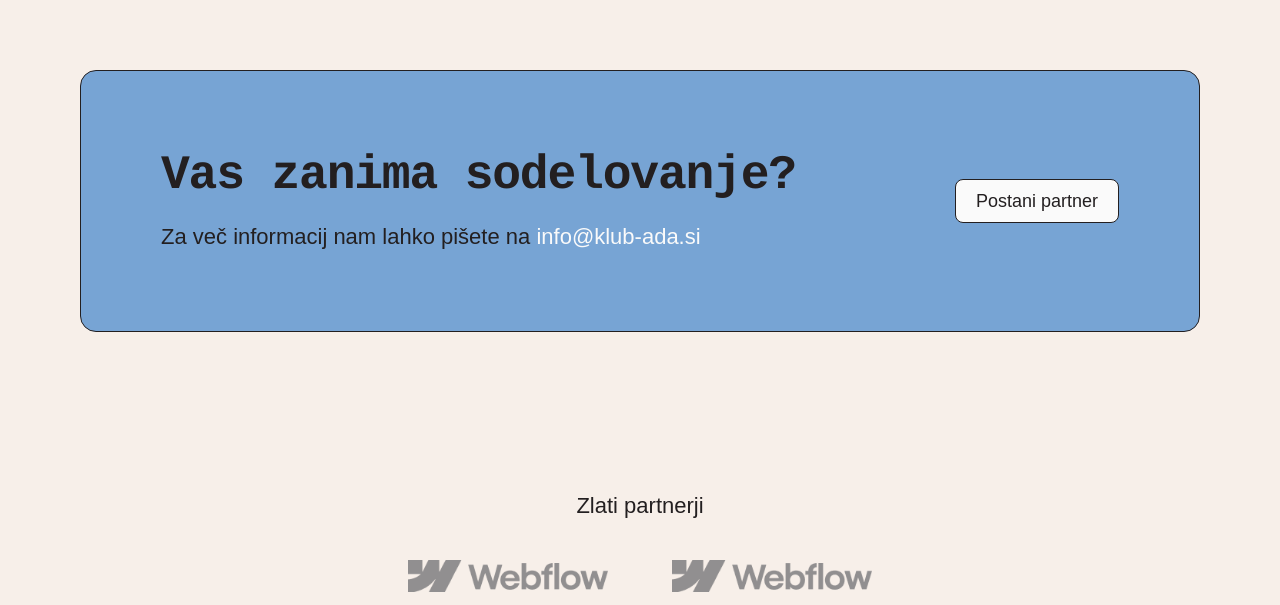
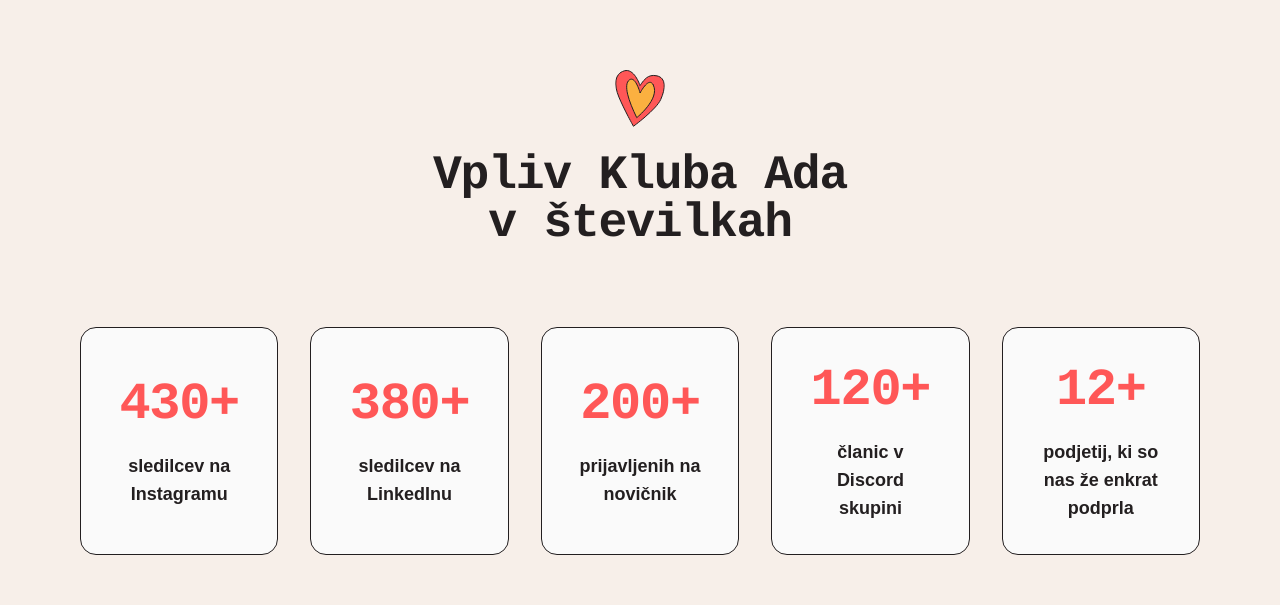
Before and after one commit to klub-ada/website, a Next.js app: page /partnerstvo in a window 1280 px wide. Shown: the part 2367-2972 px from the top of the page. Built offline with nearby package versions, Linux system fonts and the light colour scheme; a web font is replaced by a local one.

Commit message:
Added statistics page

```diff
--- /dev/null
+++ b/app/(website)/partnerstvo/statistics.tsx
@@ -0,0 +1,35 @@
+import { Heading } from "@/app/components/heading";
+import { PageWrapper } from "@/app/components/page-wrapper";
+import { StatsCard } from "@/app/components/stats-card";
+import Image from "next/image";
+
+export function Statistics() {
+  return (
+    <PageWrapper>
+      <div className="flex flex-col pb-10 md:pb-20 px-8 md:px-16 gap-6 items-center">
+        <Image
+          src="/assets/heart.svg"
+          width={50}
+          height={50}
+          alt="Blog illustration"
+          className="max-h-100 object-cover"
+        />
+        <Heading size="lg" className="text-center max-w-md">
+          {"Vpliv Kluba Ada v številkah"}
+        </Heading>
+      </div>
+      <div>
+        <div className="grid gap-4 md:gap-8 grid-cols-2 sm:grid-cols-3 lg:grid-cols-5">
+          <StatsCard number="430+" label="sledilcev na Instagramu" />
+          <StatsCard number="380+" label="sledilcev na LinkedInu" />
+          <StatsCard number="200+" label="prijavljenih na novičnik" />
+          <StatsCard number="120+" label="članic v Discord skupini" />
+          <StatsCard
+            number="12+"
+            label="podjetij, ki so nas že enkrat podprla"
+          />
+        </div>
+      </div>
+    </PageWrapper>
+  );
+}
```
